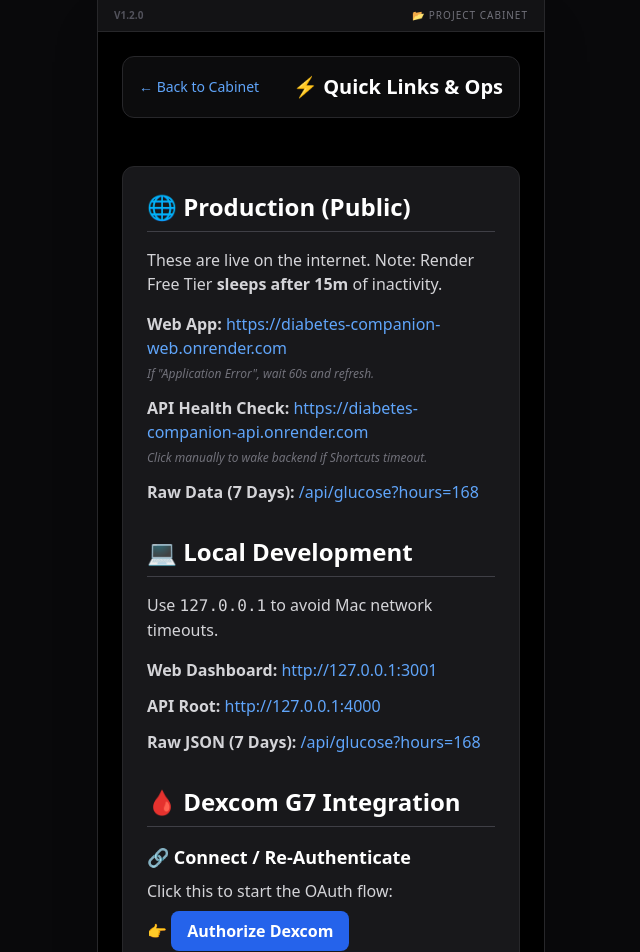
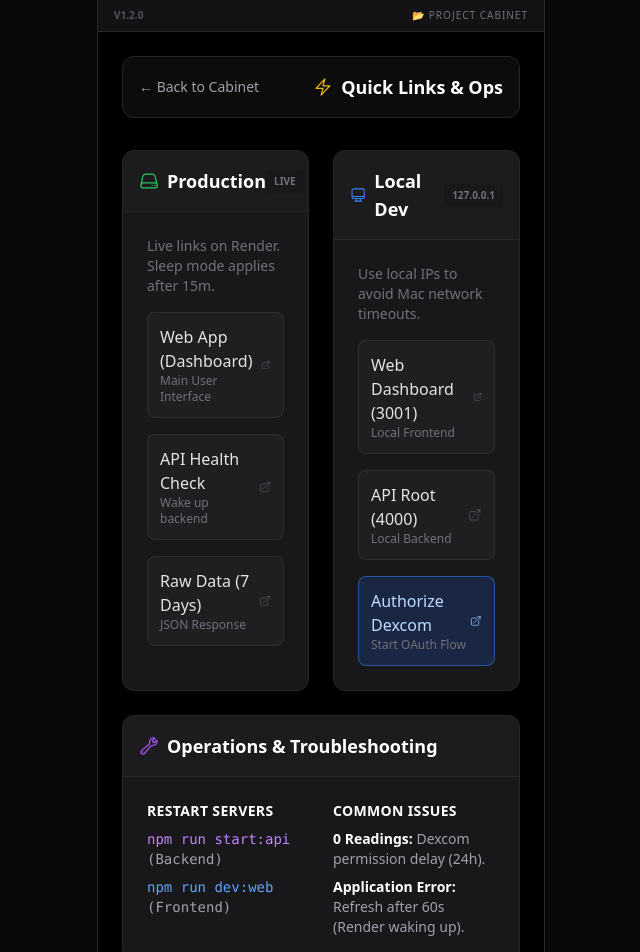
Before and after one commit to thatihub/diabetes-companion-v1, a Next.js app in the folder apps/web/: page /project-cabinet/quick-links in a window 1280 px wide. Shown: the top 952 px of the page, without its empty margins (319-959 px from the left). Built offline with nearby package versions, Linux system fonts and the light colour scheme.

Commit message:
docs: finalize project cabinet ui and update stable commit hash

```diff
--- a/apps/web/app/project-cabinet/page.tsx
+++ b/apps/web/app/project-cabinet/page.tsx
@@ -16,7 +16,7 @@ export default function ProjectCabinetPage() {
                     <ul className="list-disc pl-5 text-zinc-400 space-y-2 mb-6">
                         <li><strong>Status:</strong> 🟢 Feature Complete (Dexcom Mock / Production Ready)</li>
                         <li><strong>Last Updated:</strong> Feb 04, 2026</li>
-                        <li><strong>Stable Commit:</strong> (Pending Push)</li>
+                        <li><strong>Stable Commit:</strong> <code className="bg-zinc-800 px-1 rounded text-purple-400">3108777</code></li>
                     </ul>
 
                     <h3 className="text-xl font-semibold text-white mb-3">🚀 Key Links</h3>
--- a/apps/web/app/project-cabinet/quick-links/page.tsx
+++ b/apps/web/app/project-cabinet/quick-links/page.tsx
@@ -1,87 +1,118 @@
 "use client";
 
 import Link from "next/link";
+import { ArrowTopRightOnSquareIcon, ServerIcon, ComputerDesktopIcon, BoltIcon, WrenchIcon } from "@heroicons/react/24/outline";
 
 export default function QuickLinksPage() {
     return (
-        <main className="flex min-h-screen flex-col items-start p-6 space-y-8 max-w-4xl mx-auto">
-            <div className="w-full flex justify-between items-center bg-zinc-900/50 p-4 rounded-xl border border-zinc-800 mb-4">
-                <Link href="/project-cabinet" className="text-blue-400 hover:text-blue-300 text-sm">← Back to Cabinet</Link>
-                <h1 className="text-xl font-bold text-white">⚡️ Quick Links & Ops</h1>
+        <main className="flex min-h-screen flex-col items-center p-6 max-w-5xl mx-auto space-y-8">
+            {/* Header */}
+            <div className="w-full flex justify-between items-center bg-zinc-900/50 p-4 rounded-xl border border-zinc-800 backdrop-blur-md sticky top-0 z-10">
+                <div className="flex gap-4 items-center">
+                    <Link href="/project-cabinet" className="text-zinc-400 hover:text-white text-sm font-medium transition-colors">← Back to Cabinet</Link>
+                </div>
+                <h1 className="text-lg font-bold text-white flex items-center gap-2">
+                    <BoltIcon className="h-5 w-5 text-yellow-500" /> Quick Links & Ops
+                </h1>
             </div>
 
-            <div className="w-full bg-zinc-900 border border-zinc-800 rounded-xl p-6 shadow-lg prose prose-invert max-w-none text-zinc-300">
+            <div className="w-full grid grid-cols-1 md:grid-cols-2 gap-6">
 
-                <section className="mb-8">
-                    <h2 className="text-2xl font-bold text-white mb-4 border-b border-zinc-700 pb-2">🌐 Production (Public)</h2>
-                    <p className="mb-4">These are live on the internet. Note: Render Free Tier <strong>sleeps after 15m</strong> of inactivity.</p>
-                    <ul className="space-y-3">
-                        <li>
-                            <strong>Web App:</strong> <a href="https://diabetes-companion-web.onrender.com" target="_blank" className="text-blue-400 hover:underline">https://diabetes-companion-web.onrender.com</a>
-                            <br /><span className="text-zinc-500 text-xs italic">If "Application Error", wait 60s and refresh.</span>
-                        </li>
-                        <li>
-                            <strong>API Health Check:</strong> <a href="https://diabetes-companion-api.onrender.com" target="_blank" className="text-blue-400 hover:underline">https://diabetes-companion-api.onrender.com</a>
-                            <br /><span className="text-zinc-500 text-xs italic">Click manually to wake backend if Shortcuts timeout.</span>
-                        </li>
-                        <li>
-                            <strong>Raw Data (7 Days):</strong> <a href="https://diabetes-companion-api.onrender.com/api/glucose?hours=168" target="_blank" className="text-blue-400 hover:underline">/api/glucose?hours=168</a>
-                        </li>
-                    </ul>
-                </section>
+                {/* PRODUCTION CARD */}
+                <div className="bg-zinc-900 border border-zinc-800 rounded-xl overflow-hidden shadow-lg flex flex-col">
+                    <div className="p-4 border-b border-zinc-800 bg-zinc-800/30 flex items-center justify-between">
+                        <h2 className="text-lg font-bold text-white flex items-center gap-2">
+                            <ServerIcon className="h-5 w-5 text-green-500" /> Production
+                        </h2>
+                        <span className="text-[10px] uppercase font-bold text-zinc-500 bg-zinc-900 px-2 py-1 rounded">Live</span>
+                    </div>
+                    <div className="p-6 space-y-4 flex-1">
+                        <p className="text-zinc-500 text-sm mb-4">Live links on Render. Sleep mode applies after 15m.</p>
+                        <QuickLink
+                            label="Web App (Dashboard)"
+                            url="https://diabetes-companion-web.onrender.com"
+                            sub="Main User Interface"
+                        />
+                        <QuickLink
+                            label="API Health Check"
+                            url="https://diabetes-companion-api.onrender.com"
+                            sub="Wake up backend"
+                        />
+                        <QuickLink
+                            label="Raw Data (7 Days)"
+                            url="https://diabetes-companion-api.onrender.com/api/glucose?hours=168"
+                            sub="JSON Response"
+                        />
+                    </div>
+                </div>
 
-                <section className="mb-8">
-                    <h2 className="text-2xl font-bold text-white mb-4 border-b border-zinc-700 pb-2">💻 Local Development</h2>
-                    <p className="mb-4">Use <code>127.0.0.1</code> to avoid Mac network timeouts.</p>
-                    <ul className="space-y-3">
-                        <li><strong>Web Dashboard:</strong> <a href="http://127.0.0.1:3001" target="_blank" className="text-blue-400 hover:underline">http://127.0.0.1:3001</a></li>
-                        <li><strong>API Root:</strong> <a href="http://127.0.0.1:4000" target="_blank" className="text-blue-400 hover:underline">http://127.0.0.1:4000</a></li>
-                        <li><strong>Raw JSON (7 Days):</strong> <a href="http://127.0.0.1:4000/api/glucose?hours=168" target="_blank" className="text-blue-400 hover:underline">/api/glucose?hours=168</a></li>
-                    </ul>
-                </section>
+                {/* LOCAL DEV CARD */}
+                <div className="bg-zinc-900 border border-zinc-800 rounded-xl overflow-hidden shadow-lg flex flex-col">
+                    <div className="p-4 border-b border-zinc-800 bg-zinc-800/30 flex items-center justify-between">
+                        <h2 className="text-lg font-bold text-white flex items-center gap-2">
+                            <ComputerDesktopIcon className="h-5 w-5 text-blue-500" /> Local Dev
+                        </h2>
+                        <span className="text-[10px] uppercase font-bold text-zinc-500 bg-zinc-900 px-2 py-1 rounded">127.0.0.1</span>
+                    </div>
+                    <div className="p-6 space-y-4 flex-1">
+                        <p className="text-zinc-500 text-sm mb-4">Use local IPs to avoid Mac network timeouts.</p>
+                        <QuickLink
+                            label="Web Dashboard (3001)"
+                            url="http://127.0.0.1:3001"
+                            sub="Local Frontend"
+                        />
+                        <QuickLink
+                            label="API Root (4000)"
+                            url="http://127.0.0.1:4000"
+                            sub="Local Backend"
+                        />
+                        <QuickLink
+                            label="Authorize Dexcom"
+                            url="http://127.0.0.1:4000/api/dexcom/login"
+                            sub="Start OAuth Flow"
+                            highlight
+                        />
+                    </div>
+                </div>
 
-                <section className="mb-8">
-                    <h2 className="text-2xl font-bold text-white mb-4 border-b border-zinc-700 pb-2">🩸 Dexcom G7 Integration</h2>
-
-                    <h3 className="text-lg font-bold text-white mt-4 mb-2">🔗 Connect / Re-Authenticate</h3>
-                    <p>Click this to start the OAuth flow:</p>
-                    <p className="py-2">
-                        👉 <a href="http://127.0.0.1:4000/api/dexcom/login" target="_blank" className="bg-blue-600 hover:bg-blue-500 text-white px-4 py-2 rounded-lg font-bold inline-block transition-colors">Authorize Dexcom</a>
-                    </p>
-
-                    <h3 className="text-lg font-bold text-white mt-4 mb-2">⚙️ Switching Environments</h3>
-                    <ol className="list-decimal pl-5 space-y-2">
-                        <li>Open <code>apps/api/.env</code></li>
-                        <li>Toggle <code>DEXCOM_BASE_URL</code> (comment/uncomment).</li>
-                        <li>Restart API: <code>npm run start:api</code></li>
-                    </ol>
-
-                    <h3 className="text-lg font-bold text-white mt-4 mb-2">⚠️ Troubleshooting "0 Readings"</h3>
-                    <ul className="list-disc pl-5 space-y-2">
-                        <li><strong>Provisioning Delay:</strong> Takes 24-48h for new Client IDs.</li>
-                        <li><strong>Check Clarity:</strong> Ensure app is uploading to Clarity.</li>
-                        <li><strong>Ghost Login:</strong> Use Incognito mode if stuck on Sandbox login.</li>
-                    </ul>
-                </section>
-
-                <section className="mb-8">
-                    <h2 className="text-2xl font-bold text-white mb-4 border-b border-zinc-700 pb-2">🛠 Operations</h2>
-
-                    <h3 className="text-lg font-bold text-white mt-4 mb-2">🔄 Restart Servers</h3>
-                    <ul className="list-disc pl-5 space-y-2 font-mono text-sm">
-                        <li><code>npm run start:api</code> (API Only)</li>
-                        <li><code>npm run dev:web</code> (Web Only)</li>
-                        <li><code>npm run dev</code> (Both)</li>
-                    </ul>
-
-                    <h3 className="text-lg font-bold text-white mt-4 mb-2">📂 Database</h3>
-                    <p>Stored in Supabase via Postgres.</p>
-                    <ul className="list-disc pl-5 space-y-2 font-mono text-sm">
-                        <li>Clear Data: <code>node apps/api/clear-db.js</code></li>
-                    </ul>
-                </section>
+                {/* TROUBLESHOOTING CARD */}
+                <div className="bg-zinc-900 border border-zinc-800 rounded-xl overflow-hidden shadow-lg md:col-span-2">
+                    <div className="p-4 border-b border-zinc-800 bg-zinc-800/30">
+                        <h2 className="text-lg font-bold text-white flex items-center gap-2">
+                            <WrenchIcon className="h-5 w-5 text-purple-500" /> Operations & Troubleshooting
+                        </h2>
+                    </div>
+                    <div className="p-6 grid grid-cols-1 md:grid-cols-2 gap-6">
+                        <div>
+                            <h3 className="text-sm font-bold text-white mb-2 uppercase tracking-wide">Restart Servers</h3>
+                            <ul className="space-y-2 text-sm font-mono text-zinc-400">
+                                <li><code className="text-purple-400">npm run start:api</code> (Backend)</li>
+                                <li><code className="text-blue-400">npm run dev:web</code> (Frontend)</li>
+                            </ul>
+                        </div>
+                        <div>
+                            <h3 className="text-sm font-bold text-white mb-2 uppercase tracking-wide">Common Issues</h3>
+                            <ul className="space-y-2 text-sm text-zinc-400">
+                                <li><strong className="text-white">0 Readings:</strong> Dexcom permission delay (24h).</li>
+                                <li><strong className="text-white">Application Error:</strong> Refresh after 60s (Render waking up).</li>
+                            </ul>
+                        </div>
+                    </div>
+                </div>
 
             </div>
         </main>
     );
 }
+
+function QuickLink({ label, url, sub, highlight }: { label: string, url: string, sub?: string, highlight?: boolean }) {
+    return (
+        <a href={url} target="_blank" className={`flex items-center justify-between p-3 rounded-lg transition-all group ${highlight ? 'bg-blue-600/20 hover:bg-blue-600/30 border border-blue-500/50' : 'bg-zinc-800/50 hover:bg-zinc-800 border border-zinc-700/50'}`}>
+            <div className="flex flex-col">
+                <span className={`font-medium ${highlight ? 'text-blue-200' : 'text-zinc-200 group-hover:text-white'}`}>{label}</span>
+                {sub && <span className="text-xs text-zinc-500">{sub}</span>}
+            </div>
+            <ArrowTopRightOnSquareIcon className={`h-4 w-4 ${highlight ? 'text-blue-300' : 'text-zinc-600 group-hover:text-zinc-400'}`} />
+        </a>
+    );
+}
```
Also changed, not shown: 1 other file (tests, documents, lock files or other folders).
